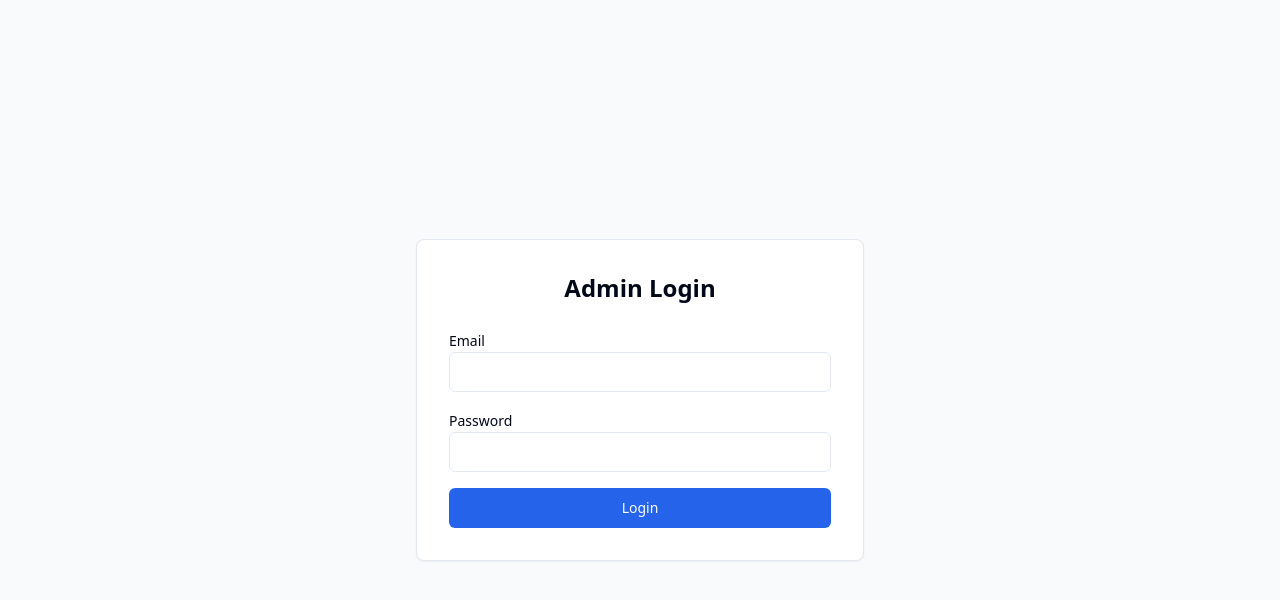
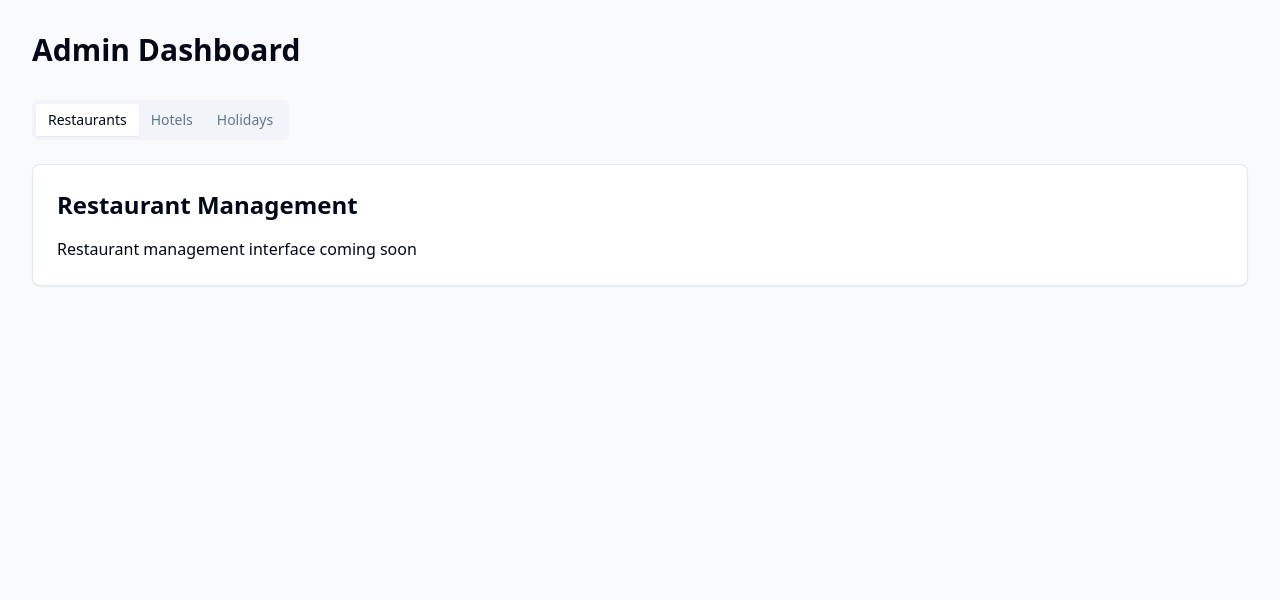
Before and after one commit to lxarmypythoncode/web-travel, a React (Vite) app: page /admin in a window 1280 px wide. Shown: the top 600 px of the page. Built offline with nearby package versions, Linux system fonts and the light colour scheme; no server answers.

Commit message:
Remove Supabase and Admin
This commit removes the Supabase integration and the admin dashboard from the application.  No Supabase setup or admin functionality will be included.

```diff
--- a/src/pages/Admin.tsx
+++ b/src/pages/Admin.tsx
@@ -1,96 +1,13 @@
 
-import { useState } from "react";
-import { createClient } from "@supabase/supabase-js";
+import { Tabs, TabsContent, TabsList, TabsTrigger } from "@/components/ui/tabs";
 import { Card } from "@/components/ui/card";
-import { Tabs, TabsContent, TabsList, TabsTrigger } from "@/components/ui/tabs";
-import { Button } from "@/components/ui/button";
-import { Input } from "@/components/ui/input";
-import { Label } from "@/components/ui/label";
-import { toast } from "sonner";
-
-const supabase = createClient(
-  import.meta.env.VITE_SUPABASE_URL || "",
-  import.meta.env.VITE_SUPABASE_ANON_KEY || ""
-);
 
 const AdminDashboard = () => {
-  const [email, setEmail] = useState("");
-  const [password, setPassword] = useState("");
-  const [isAuthenticated, setIsAuthenticated] = useState(false);
-
-  const handleLogin = async (e: React.FormEvent) => {
-    e.preventDefault();
-    try {
-      if (!import.meta.env.VITE_SUPABASE_URL || !import.meta.env.VITE_SUPABASE_ANON_KEY) {
-        toast.error("Supabase configuration is missing. Please connect to Supabase first.");
-        return;
-      }
-
-      const { data, error } = await supabase.auth.signInWithPassword({
-        email,
-        password,
-      });
-
-      if (error) throw error;
-
-      if (data) {
-        setIsAuthenticated(true);
-        toast.success("Successfully logged in!");
-      }
-    } catch (error) {
-      toast.error("Error logging in. Please check your credentials.");
-    }
-  };
-
-  if (!isAuthenticated) {
-    return (
-      <div className="min-h-screen bg-gray-50 flex items-center justify-center">
-        <Card className="p-8 w-full max-w-md">
-          <h2 className="text-2xl font-bold text-center mb-6">Admin Login</h2>
-          <form onSubmit={handleLogin} className="space-y-4">
-            <div>
-              <Label htmlFor="email">Email</Label>
-              <Input
-                id="email"
-                type="email"
-                value={email}
-                onChange={(e) => setEmail(e.target.value)}
-                required
-              />
-            </div>
-            <div>
-              <Label htmlFor="password">Password</Label>
-              <Input
-                id="password"
-                type="password"
-                value={password}
-                onChange={(e) => setPassword(e.target.value)}
-                required
-              />
-            </div>
-            <Button type="submit" className="w-full">
-              Login
-            </Button>
-          </form>
-        </Card>
-      </div>
-    );
-  }
-
   return (
     <div className="min-h-screen bg-gray-50 p-8">
       <div className="max-w-7xl mx-auto">
         <div className="flex justify-between items-center mb-8">
           <h1 className="text-3xl font-bold">Admin Dashboard</h1>
-          <Button
-            variant="outline"
-            onClick={() => {
-              supabase.auth.signOut();
-              setIsAuthenticated(false);
-            }}
-          >
-            Logout
-          </Button>
         </div>
 
         <Tabs defaultValue="restaurants" className="w-full">
@@ -101,13 +18,19 @@ const AdminDashboard = () => {
           </TabsList>
 
           <TabsContent value="restaurants">
-            <RestaurantManager />
+            <Card className="p-6">
+              <RestaurantManager />
+            </Card>
           </TabsContent>
           <TabsContent value="hotels">
-            <HotelManager />
+            <Card className="p-6">
+              <HotelManager />
+            </Card>
           </TabsContent>
           <TabsContent value="holidays">
-            <HolidayManager />
+            <Card className="p-6">
+              <HolidayManager />
+            </Card>
           </TabsContent>
         </Tabs>
       </div>
@@ -116,23 +39,29 @@ const AdminDashboard = () => {
 };
 
 const RestaurantManager = () => {
-  // Restaurant management component
   return (
-    <div>Restaurant management coming soon</div>
+    <div>
+      <h2 className="text-2xl font-semibold mb-4">Restaurant Management</h2>
+      <p>Restaurant management interface coming soon</p>
+    </div>
   );
 };
 
 const HotelManager = () => {
-  // Hotel management component
   return (
-    <div>Hotel management coming soon</div>
+    <div>
+      <h2 className="text-2xl font-semibold mb-4">Hotel Management</h2>
+      <p>Hotel management interface coming soon</p>
+    </div>
   );
 };
 
 const HolidayManager = () => {
-  // Holiday management component
   return (
-    <div>Holiday management coming soon</div>
+    <div>
+      <h2 className="text-2xl font-semibold mb-4">Holiday Management</h2>
+      <p>Holiday management interface coming soon</p>
+    </div>
   );
 };
 
```
